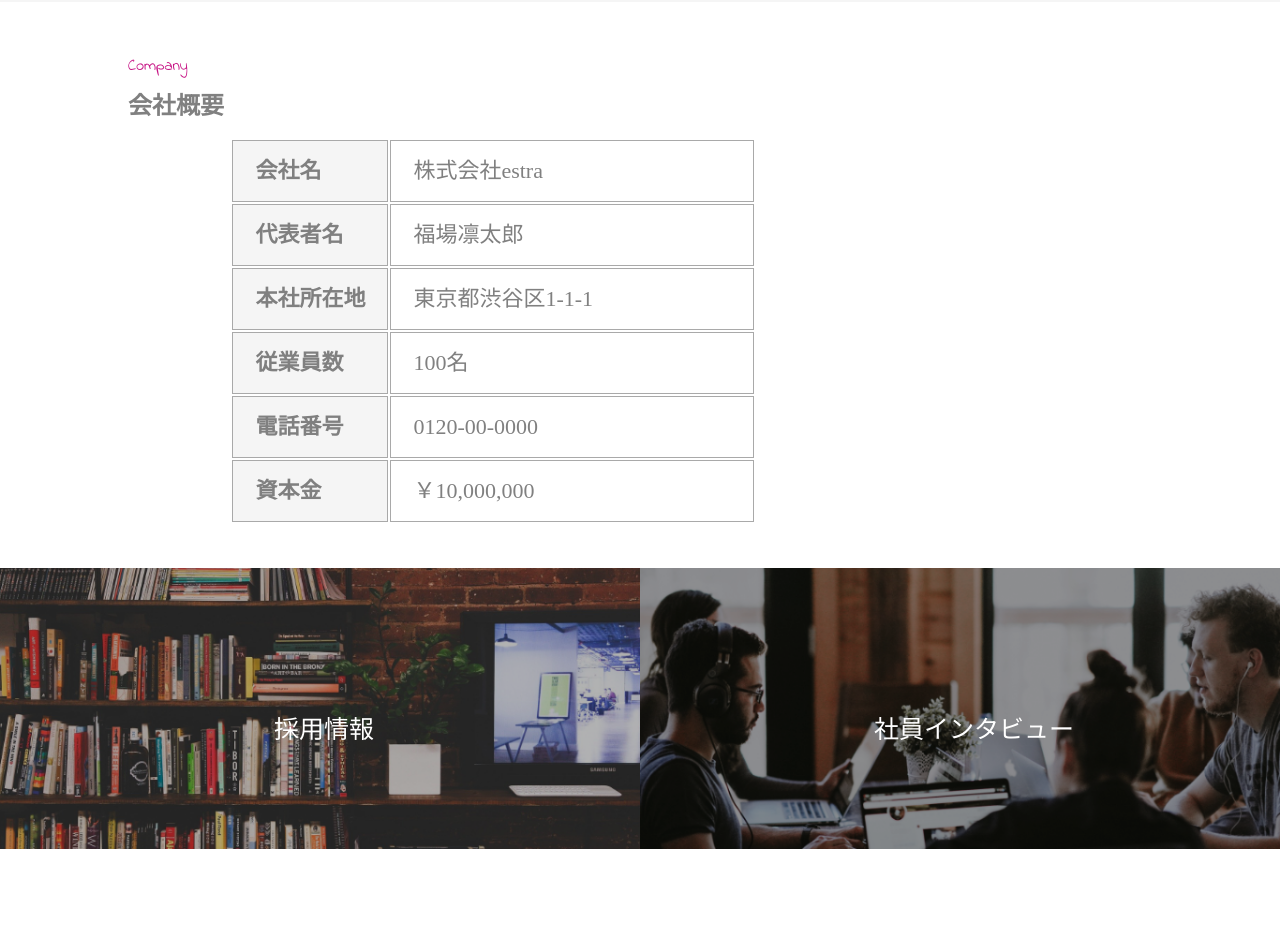
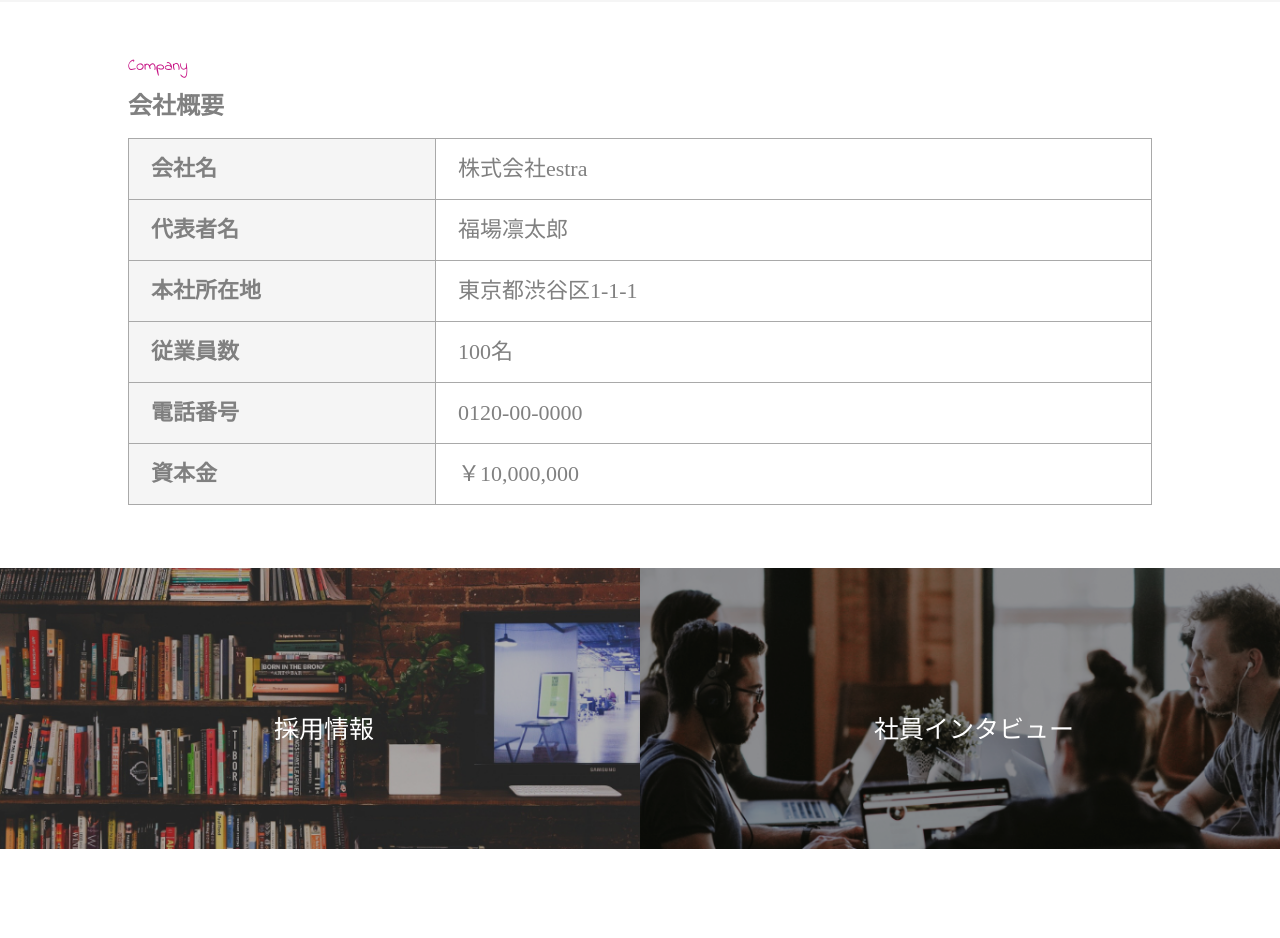
Before and after one commit to ako-a/web-test, a plain HTML site: page index.html in a window 1280 px wide. Shown: the part 3340-4278 px from the top of the page. Drawn offline with Linux system fonts and the light colour scheme.

Commit message:
修正内容が分かるコミットメッセージ

```diff
--- a/index.html
+++ b/index.html
@@ -171,7 +171,7 @@
     <div class="company">
       <p class="span__ttl-logo">Company</p>
       <h2 class="span__ttl">会社概要</h2>
-      <table class="company">
+      <table class="company-table">
         <tr>
           <th>会社名</th>
           <td>株式会社estra</td>
```
